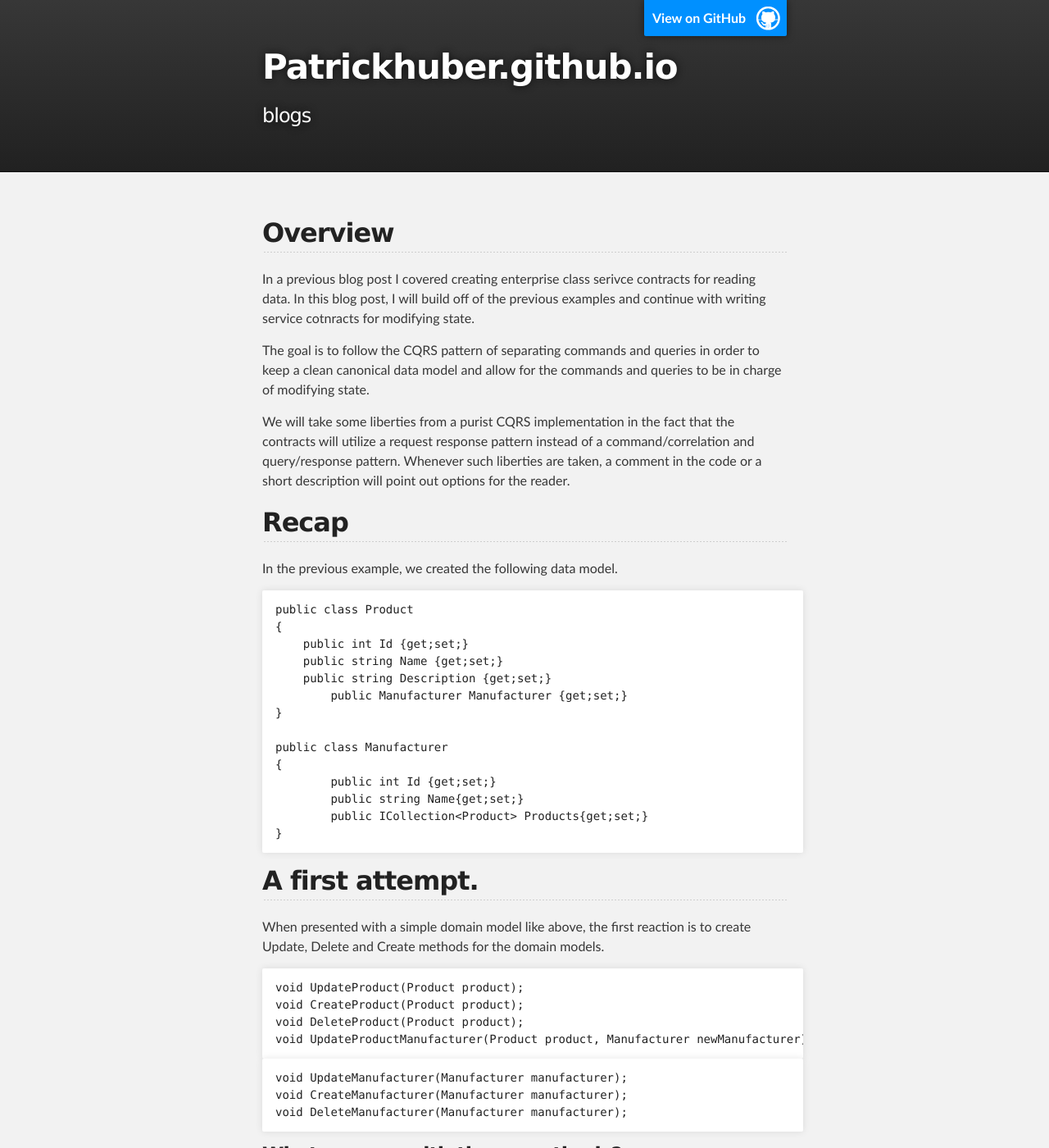
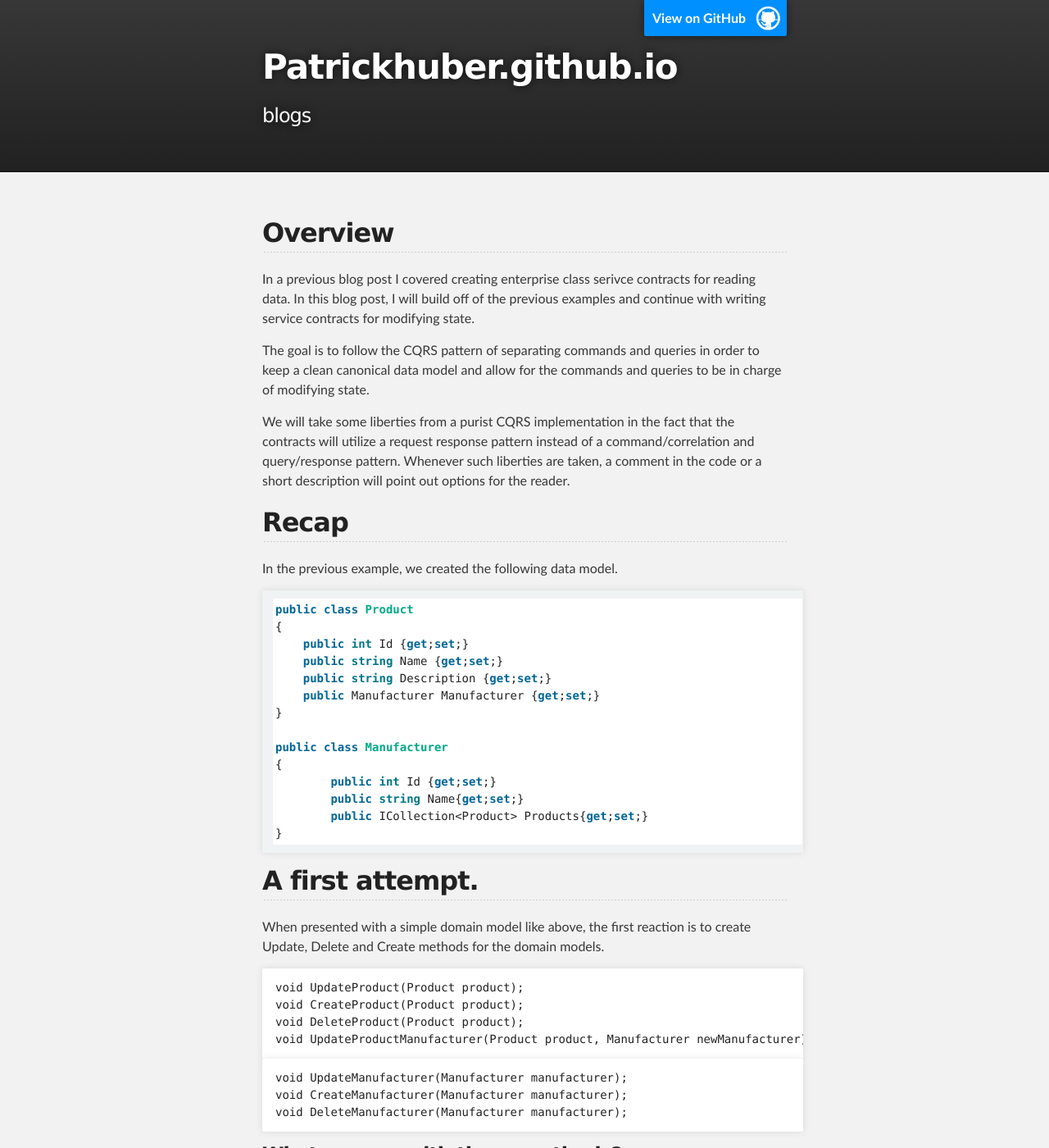
Before and after one commit to patrickhuber/patrickhuber.github.io, a Jekyll site: the page built from _posts/2015-10-26-writing-enterprise-class-service-contracts-commands.md, in a window 1280 px wide and 1400 px high. Shown: the whole window at 82% size. Built offline with Jekyll 4.4.1, drawn with Linux system fonts in a browser that asks for light colours.

Commit message:
Update 2015-10-26-writing-enterprise-class-service-contracts-commands.md
corrects some spelling and attempts to lowercase csharp syntax identifier to lower case

````diff
--- a/_posts/2015-10-26-writing-enterprise-class-service-contracts-commands.md
+++ b/_posts/2015-10-26-writing-enterprise-class-service-contracts-commands.md
@@ -5,7 +5,7 @@ title: Designing Enterprise Class Service Contracts - Commands
 
 ## Overview
 In a previous blog post I covered creating enterprise class serivce contracts for reading data.
-In this blog post, I will build off of the previous examples and continue with writing service cotnracts
+In this blog post, I will build off of the previous examples and continue with writing service contracts
 for modifying state.
 
 The goal is to follow the CQRS pattern of separating commands and queries in order to keep a clean
@@ -20,13 +20,13 @@ options for the reader.
 
 In the previous example, we created the following data model.
 
-```CSharp
+```csharp
 public class Product
 {
     public int Id {get;set;}
     public string Name {get;set;}
     public string Description {get;set;}
-	public Manufacturer Manufacturer {get;set;}
+    public Manufacturer Manufacturer {get;set;}
 }
 
 public class Manufacturer
````
